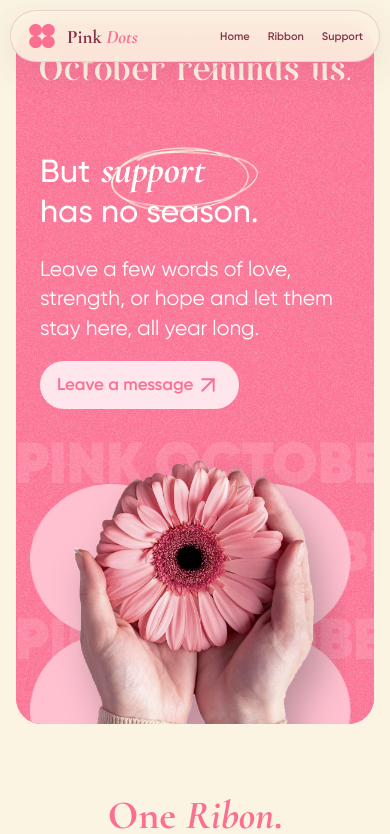
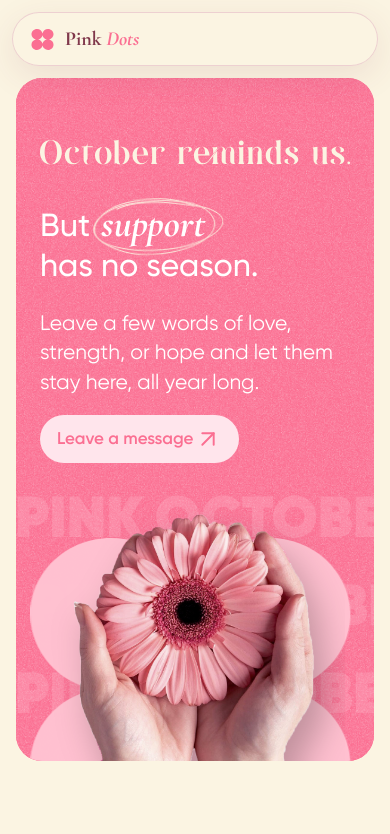
Before and after one commit to G-Rania/pink_october, a React (Vite) app: page / in a window 390 px wide. Shown: the top 834 px of the page. Built offline with nearby package versions, Linux system fonts and the light colour scheme; a web font is replaced by a local one.

Commit message:
fixing responsivity issues

```diff
--- a/src/styles.css
+++ b/src/styles.css
@@ -29,7 +29,7 @@ img{display:block}
 .skip-link{position:fixed;z-index:100;top:16px;left:16px;transform:translateY(-150%);padding:14px 22px;border-radius:50px;background:var(--cream);color:var(--ink)}
 .skip-link:focus{transform:none}
 .site-header{position:fixed;z-index:50;top:18px;left:50%;width:min(680px,calc(100% - 32px));translate:-50% 0}
-.site-nav{display:flex;align-items:center;justify-content:space-between;gap:24px;min-height:58px;padding:8px 10px 8px 18px;border:1px solid rgb(233 200 204 / 82%);border-radius:999px;background:rgb(251 244 226 / 88%);box-shadow:0 10px 35px rgb(128 55 75 / 11%);backdrop-filter:blur(14px);-webkit-backdrop-filter:blur(14px)}
+.site-nav{position:relative;display:flex;align-items:center;justify-content:space-between;gap:24px;min-height:58px;padding:8px 10px 8px 18px;border:1px solid rgb(233 200 204 / 82%);border-radius:999px;background:rgb(251 244 226 / 88%);box-shadow:0 10px 35px rgb(128 55 75 / 11%);backdrop-filter:blur(14px);-webkit-backdrop-filter:blur(14px)}
 .site-nav a{color:var(--ink);text-decoration:none}
 .nav-logo{display:flex;align-items:center;gap:10px;font:700 22px/1 var(--title-font);white-space:nowrap}
 .nav-logo em{color:var(--pink)}
@@ -41,6 +41,7 @@ img{display:block}
 .nav-links{display:flex;align-items:center;gap:3px}
 .nav-links a{padding:11px 15px;border-radius:999px;font-size:13px;font-weight:600;transition:color .2s,background .2s,transform .2s}
 .nav-links a:hover,.nav-links a:focus-visible{color:#471724;background:var(--pale-pink);transform:translateY(-1px)}
+.nav-toggle{display:none}
 #home,#ribbon,#support{scroll-margin-top:96px}
 /* Reveal content only after JavaScript has registered the observer. */
 .reveal-ready [data-reveal]{opacity:0;transform:translate3d(0,34px,0);transition:opacity .75s cubic-bezier(.22,1,.36,1),transform .9s cubic-bezier(.22,1,.36,1);transition-delay:var(--reveal-delay,0ms);will-change:opacity,transform}
@@ -184,15 +185,26 @@ footer{display:flex;justify-content:space-between;gap:16px;padding:70px 0 36px;m
   .nav-links{gap:0}
   .nav-links a{padding:10px 9px;font-size:11px}
 }@media(max-width:760px){
+  .site-header{top:12px;width:calc(100% - 24px)}
+  .site-nav{min-height:54px;padding:7px 9px 7px 14px}
+  .nav-logo{gap:7px;font-size:20px}
+  .nav-logo img{width:31px;height:31px}
+  .nav-toggle{display:grid;place-content:center;gap:5px;width:42px;height:40px;padding:0;border:1px solid var(--border);border-radius:50%;background:var(--pale-pink);color:var(--ink)}
+  .nav-toggle i{display:block;width:16px;height:1.5px;background:currentColor;transition:transform .2s}
+  .nav-toggle[aria-expanded=true] i:first-of-type{transform:translateY(3.25px) rotate(45deg)}
+  .nav-toggle[aria-expanded=true] i:last-of-type{transform:translateY(-3.25px) rotate(-45deg)}
+  .nav-links{display:none;position:absolute;top:calc(100% + 8px);right:0;left:0;flex-direction:column;align-items:stretch;gap:3px;padding:8px;border:1px solid var(--border);border-radius:22px;background:rgb(251 244 226 / 97%);box-shadow:0 14px 28px rgb(128 55 75 / 15%);backdrop-filter:blur(14px)}
+  .nav-links.is-open{display:flex}
+  .nav-links a{padding:12px 14px;font-size:14px}
   .page-shell{width:calc(100% - 32px)}
-  .hero{padding-top:24px}
-  .hero-scale{aspect-ratio:auto;height:700px;border-radius:26px}
+  .hero{padding-top:78px}
+  .hero-scale{aspect-ratio:auto;height:clamp(660px,175vw,700px);border-radius:26px}
   .hero-artboard{width:100%;height:100%;transform:none}
   .hero-texture{width:100%;height:100%;object-fit:cover;left:0}
-  .hero-title{left:24px;top:32px;transform:scale(var(--hero-title-scale));transform-origin:top left}
+  .hero-title{left:24px;top:62px;transform:scale(var(--hero-title-scale));transform-origin:top left}
   .hero-support{left:24px;top:126px;width:calc(100% - 48px);font-size:32px;line-height:1.24}
   .hero-support em{font-size:39px}
-  .support-highlight{left:-32px;top:-18px;transform:scale(.62) rotate(-1.28deg);transform-origin:50% 50%}
+  .support-highlight{left:-58px;top:-25px;transform:scale(.55) rotate(-1.28deg);transform-origin:50% 50%}
   .hero-description{left:24px;top:232px;right:auto;width:calc(100% - 48px);font-size:21px;line-height:1.4;text-align:left;max-width:385px}
   .hero-pattern{top:404px;font-size:58px;line-height:88px}
   .hero-pattern>div{gap:10px}
```
